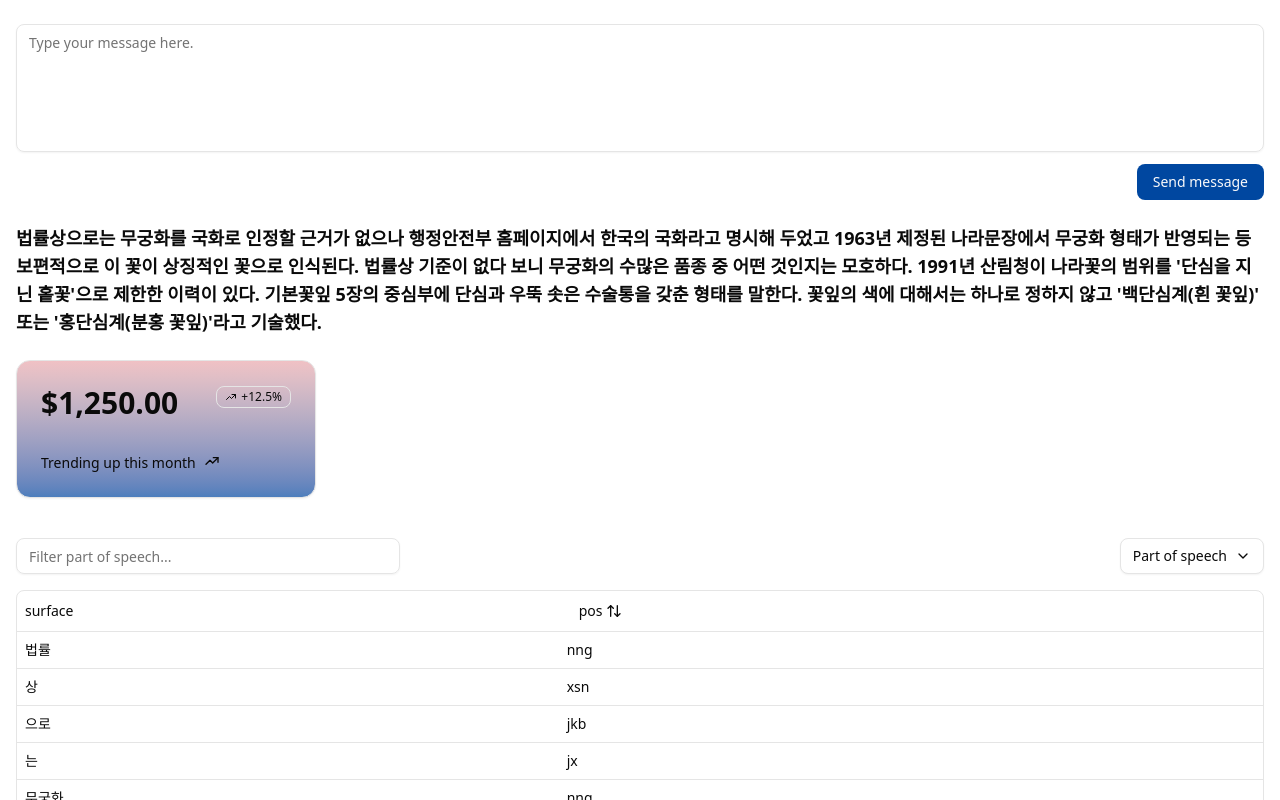
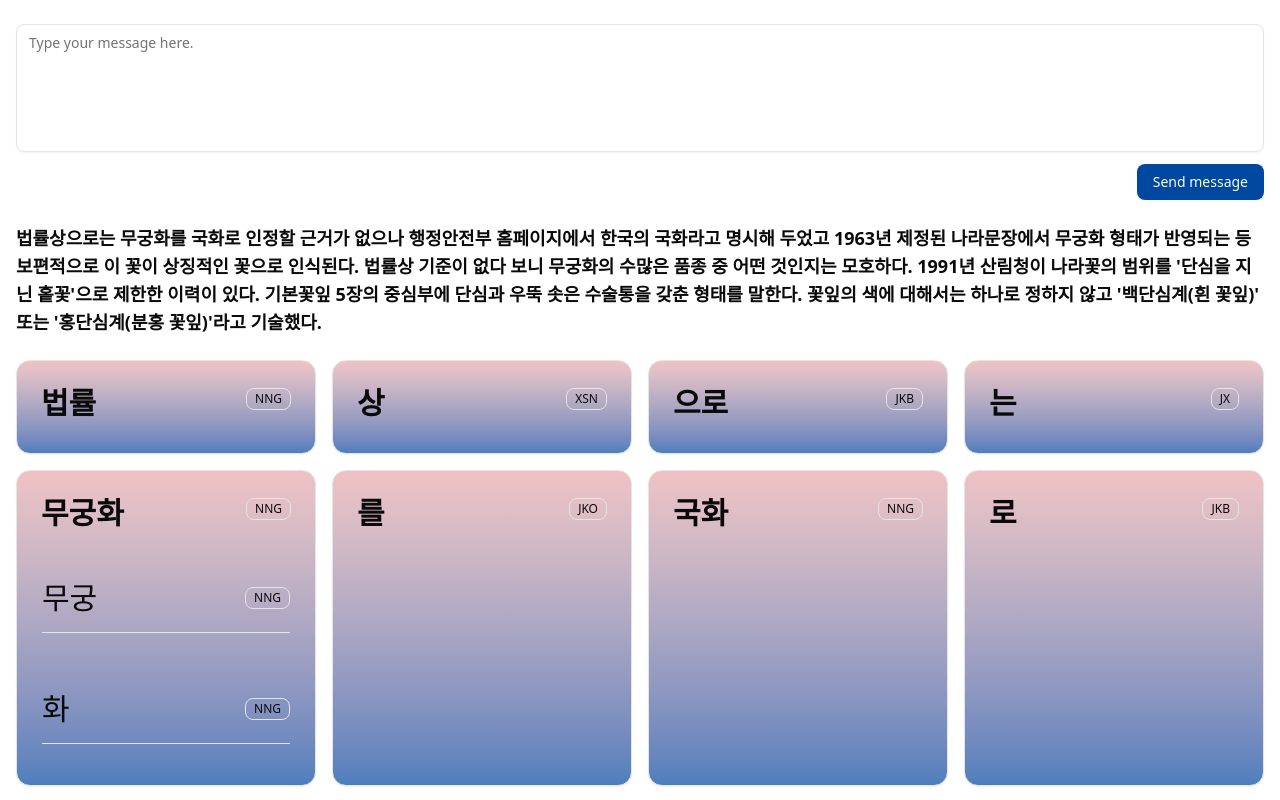
Before and after one commit to yakovglee/handoum, a React (Vite) app: page / in a window 1280 px wide. Shown: the top 800 px of the page. Built offline with nearby package versions, Linux system fonts and the light colour scheme.

Commit message:
card with exp

```diff
--- a/package.json
+++ b/package.json
@@ -12,6 +12,7 @@
   "dependencies": {
     "@radix-ui/react-checkbox": "^1.3.3",
     "@radix-ui/react-dropdown-menu": "^2.1.16",
+    "@radix-ui/react-separator": "^1.1.7",
     "@radix-ui/react-slot": "^1.2.3",
     "@tabler/icons-react": "^3.35.0",
     "@tailwindcss/vite": "^4.1.14",
--- a/src/App.tsx
+++ b/src/App.tsx
@@ -21,7 +21,7 @@
             않고 '백단심계(흰 꽃잎)' 또는 '홍단심계(분홍 꽃잎)'라고 기술했다.
           </TypographyLarge>
 
-          <SectionCards />
+          <SectionCards data={data}/>
 
           <DataTableDemo data={data} />
         </div>
--- a/src/components/section-cards.tsx
+++ b/src/components/section-cards.tsx
@@ -1,5 +1,3 @@
-import { IconTrendingUp } from "@tabler/icons-react";
-
 import { Badge } from "@/components/ui/badge";
 import {
   Card,
@@ -9,27 +7,54 @@
   CardTitle,
 } from "@/components/ui/card";
 
-export function SectionCards() {
+import {
+  Item,
+  ItemActions,
+  ItemContent,
+  ItemDescription,
+  ItemGroup,
+  ItemHeader,
+  ItemMedia,
+  ItemSeparator,
+  ItemTitle,
+} from "@/components/ui/item";
+
+import type { Data } from "@/utils/types";
+
+interface SectionCardsProps {
+  data: Data[];
+}
+
+export function SectionCards({ data }: SectionCardsProps) {
   return (
     <div className="*:data-[slot=card]:from-primary/70 *:data-[slot=card]:to-secondary/30 grid grid-cols-1 gap-4 px-4 *:data-[slot=card]:bg-gradient-to-t *:data-[slot=card]:shadow-xs @xl/main:grid-cols-2 @5xl/main:grid-cols-4">
-      <Card className="@container/card">
+      {data.map((item, index) => (
+        <Card key={index} className="@container/card">
           <CardHeader>
             <CardTitle className="text-2xl font-semibold tabular-nums @[250px]/card:text-3xl">
-            $1,250.00
+              {item.word.surface}
             </CardTitle>
             <CardAction>
-            <Badge variant="outline">
-              <IconTrendingUp />
-              +12.5%
-            </Badge>
+              <Badge variant="outline">{item.word.pos}</Badge>
             </CardAction>
           </CardHeader>
-        <CardFooter className="flex-col items-start gap-1.5 text-sm">
-          <div className="line-clamp-1 flex gap-2 font-medium">
-            Trending up this month <IconTrendingUp className="size-4" />
-          </div>
-        </CardFooter>
+
+          {item.parsed_expression &&
+            item.parsed_expression?.map((item, index) => (
+              <>
+                <Item key={index} className="px-6">
+                  <ItemHeader>
+                    <ItemTitle className="text-md tabular-nums @[250px]/card:text-3xl">{item.lemma}</ItemTitle>
+                    <ItemActions>
+                      <Badge variant="outline">{item.pos}</Badge>
+                    </ItemActions>
+                  </ItemHeader>
+                  <ItemSeparator />
+                </Item>
+              </>
+            ))}
         </Card>
+      ))}
     </div>
   );
 }
--- /dev/null
+++ b/src/components/ui/item.tsx
@@ -0,0 +1,193 @@
+import * as React from "react"
+import { Slot } from "@radix-ui/react-slot"
+import { cva, type VariantProps } from "class-variance-authority"
+
+import { cn } from "@/lib/utils"
+import { Separator } from "@/components/ui/separator"
+
+function ItemGroup({ className, ...props }: React.ComponentProps<"div">) {
+  return (
+    <div
+      role="list"
+      data-slot="item-group"
+      className={cn("group/item-group flex flex-col", className)}
+      {...props}
+    />
+  )
+}
+
+function ItemSeparator({
+  className,
+  ...props
+}: React.ComponentProps<typeof Separator>) {
+  return (
+    <Separator
+      data-slot="item-separator"
+      orientation="horizontal"
+      className={cn("my-0", className)}
+      {...props}
+    />
+  )
+}
+
+const itemVariants = cva(
+  "group/item flex items-center border border-transparent text-sm rounded-md transition-colors [a]:hover:bg-accent/50 [a]:transition-colors duration-100 flex-wrap outline-none focus-visible:border-ring focus-visible:ring-ring/50 focus-visible:ring-[3px]",
+  {
+    variants: {
+      variant: {
+        default: "bg-transparent",
+        outline: "border-border",
+        muted: "bg-muted/50",
+      },
+      size: {
+        default: "p-4 gap-4 ",
+        sm: "py-3 px-4 gap-2.5",
+      },
+    },
+    defaultVariants: {
+      variant: "default",
+      size: "default",
+    },
+  }
+)
+
+function Item({
+  className,
+  variant = "default",
+  size = "default",
+  asChild = false,
+  ...props
+}: React.ComponentProps<"div"> &
+  VariantProps<typeof itemVariants> & { asChild?: boolean }) {
+  const Comp = asChild ? Slot : "div"
+  return (
+    <Comp
+      data-slot="item"
+      data-variant={variant}
+      data-size={size}
+      className={cn(itemVariants({ variant, size, className }))}
+      {...props}
+    />
+  )
+}
+
+const itemMediaVariants = cva(
+  "flex shrink-0 items-center justify-center gap-2 group-has-[[data-slot=item-description]]/item:self-start [&_svg]:pointer-events-none group-has-[[data-slot=item-description]]/item:translate-y-0.5",
+  {
+    variants: {
+      variant: {
+        default: "bg-transparent",
+        icon: "size-8 border rounded-sm bg-muted [&_svg:not([class*='size-'])]:size-4",
+        image:
+          "size-10 rounded-sm overflow-hidden [&_img]:size-full [&_img]:object-cover",
+      },
+    },
+    defaultVariants: {
+      variant: "default",
+    },
+  }
+)
+
+function ItemMedia({
+  className,
+  variant = "default",
+  ...props
+}: React.ComponentProps<"div"> & VariantProps<typeof itemMediaVariants>) {
+  return (
+    <div
+      data-slot="item-media"
+      data-variant={variant}
+      className={cn(itemMediaVariants({ variant, className }))}
+      {...props}
+    />
+  )
+}
+
+function ItemContent({ className, ...props }: React.ComponentProps<"div">) {
+  return (
+    <div
+      data-slot="item-content"
+      className={cn(
+        "flex flex-1 flex-col gap-1 [&+[data-slot=item-content]]:flex-none",
+        className
+      )}
+      {...props}
+    />
+  )
+}
+
+function ItemTitle({ className, ...props }: React.ComponentProps<"div">) {
+  return (
+    <div
+      data-slot="item-title"
+      className={cn(
+        "flex w-fit items-center gap-2 text-sm leading-snug font-medium",
+        className
+      )}
+      {...props}
+    />
+  )
+}
+
+function ItemDescription({ className, ...props }: React.ComponentProps<"p">) {
+  return (
+    <p
+      data-slot="item-description"
+      className={cn(
+        "text-muted-foreground line-clamp-2 text-sm leading-normal font-normal text-balance",
+        "[&>a:hover]:text-primary [&>a]:underline [&>a]:underline-offset-4",
+        className
+      )}
+      {...props}
+    />
+  )
+}
+
+function ItemActions({ className, ...props }: React.ComponentProps<"div">) {
+  return (
+    <div
+      data-slot="item-actions"
+      className={cn("flex items-center gap-2", className)}
+      {...props}
+    />
+  )
+}
+
+function ItemHeader({ className, ...props }: React.ComponentProps<"div">) {
+  return (
+    <div
+      data-slot="item-header"
+      className={cn(
+        "flex basis-full items-center justify-between gap-2",
+        className
+      )}
+      {...props}
+    />
+  )
+}
+
+function ItemFooter({ className, ...props }: React.ComponentProps<"div">) {
+  return (
+    <div
+      data-slot="item-footer"
+      className={cn(
+        "flex basis-full items-center justify-between gap-2",
+        className
+      )}
+      {...props}
+    />
+  )
+}
+
+export {
+  Item,
+  ItemMedia,
+  ItemContent,
+  ItemActions,
+  ItemGroup,
+  ItemSeparator,
+  ItemTitle,
+  ItemDescription,
+  ItemHeader,
+  ItemFooter,
+}
--- /dev/null
+++ b/src/components/ui/separator.tsx
@@ -0,0 +1,26 @@
+import * as React from "react"
+import * as SeparatorPrimitive from "@radix-ui/react-separator"
+
+import { cn } from "@/lib/utils"
+
+function Separator({
+  className,
+  orientation = "horizontal",
+  decorative = true,
+  ...props
+}: React.ComponentProps<typeof SeparatorPrimitive.Root>) {
+  return (
+    <SeparatorPrimitive.Root
+      data-slot="separator"
+      decorative={decorative}
+      orientation={orientation}
+      className={cn(
+        "bg-border shrink-0 data-[orientation=horizontal]:h-px data-[orientation=horizontal]:w-full data-[orientation=vertical]:h-full data-[orientation=vertical]:w-px",
+        className
+      )}
+      {...props}
+    />
+  )
+}
+
+export { Separator }
```
Also changed, not shown: 1 other file (tests, documents, lock files or other folders). Lines whose indentation alone changed are shown as unchanged.
